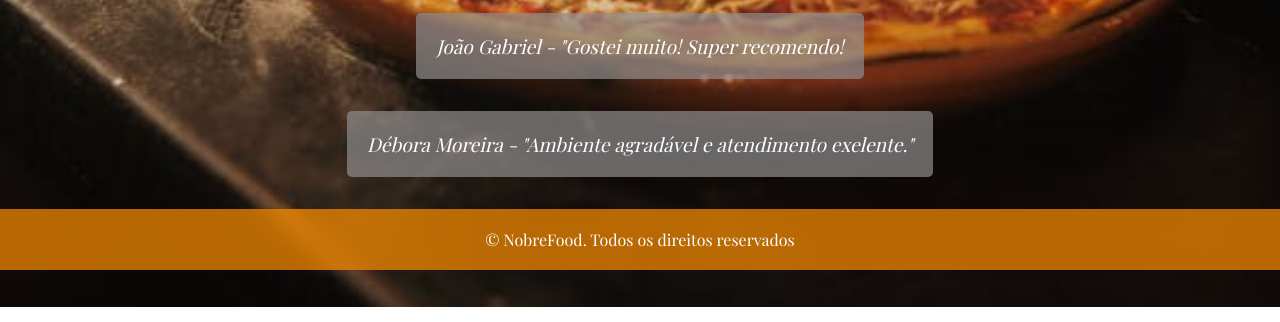
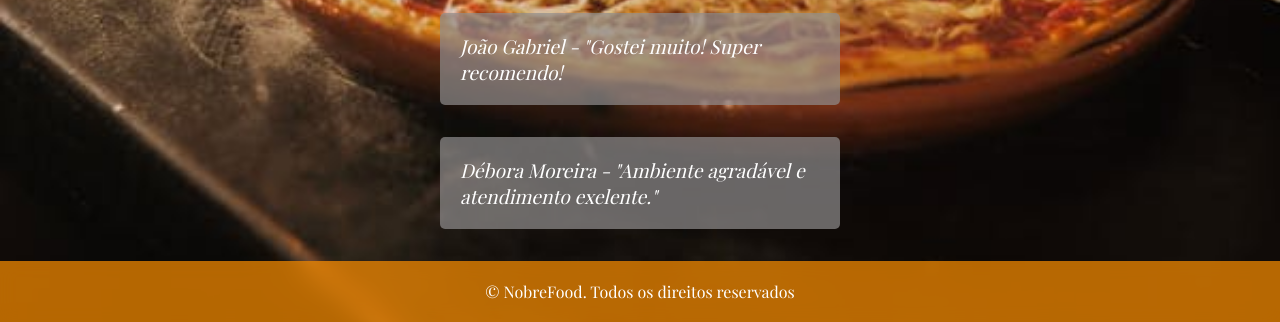
Before and after one commit to Haleffisaac/nobrefood-ladingpage, a plain HTML site: page index.html in a window 1280 px wide. Shown: the part 493-815 px from the top of the page. Drawn offline with nearby package versions, Linux system fonts and the light colour scheme; a web font is replaced by a local one.

Commit message:
Atualização

```diff
--- a/style.css
+++ b/style.css
@@ -131,6 +131,7 @@ form {
   margin: 1rem;
   border-radius: 5px;
   color: rgb(255, 255, 255);
+  width: 50vh;
 }
 
 .opinion p {
```
